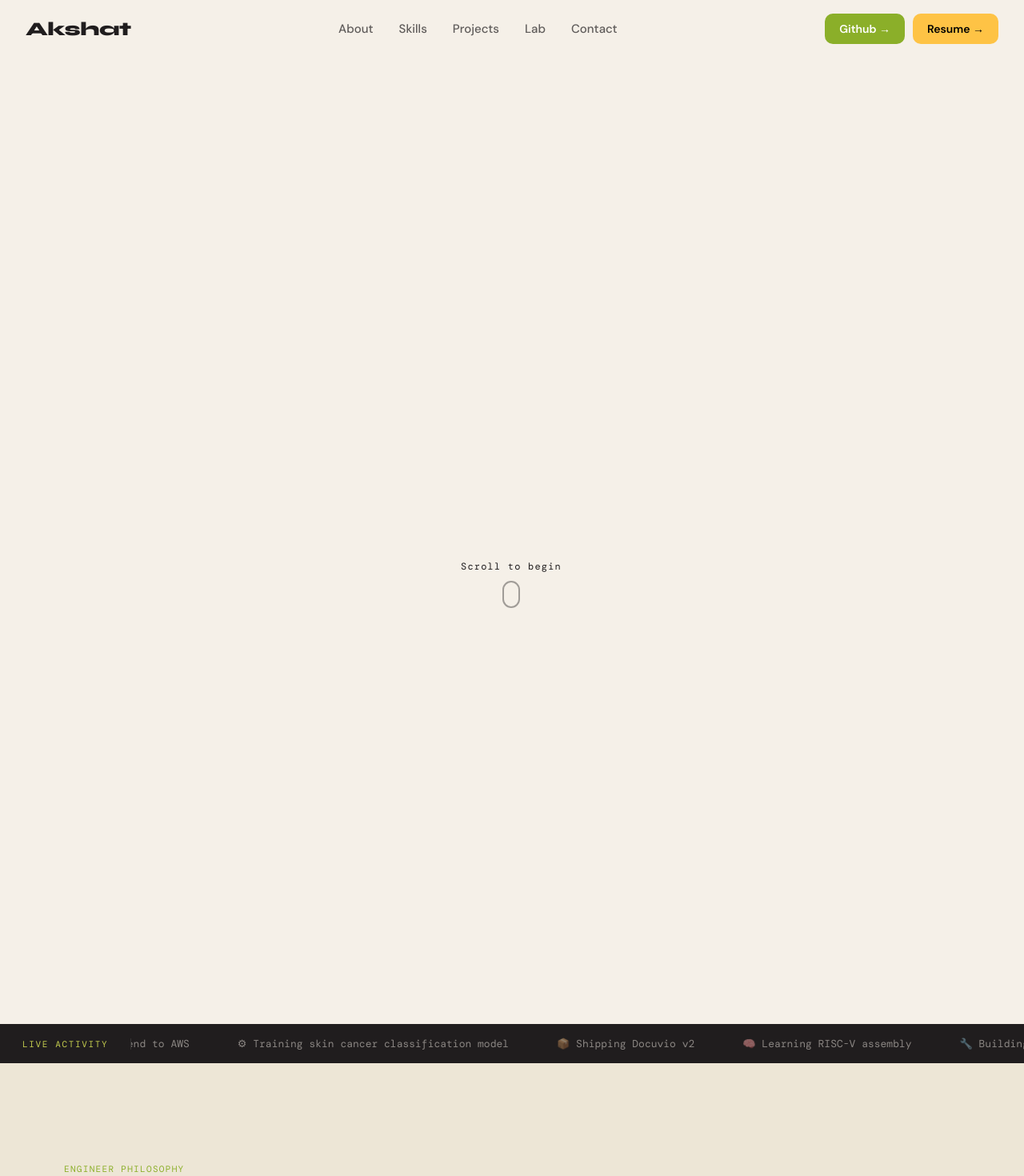
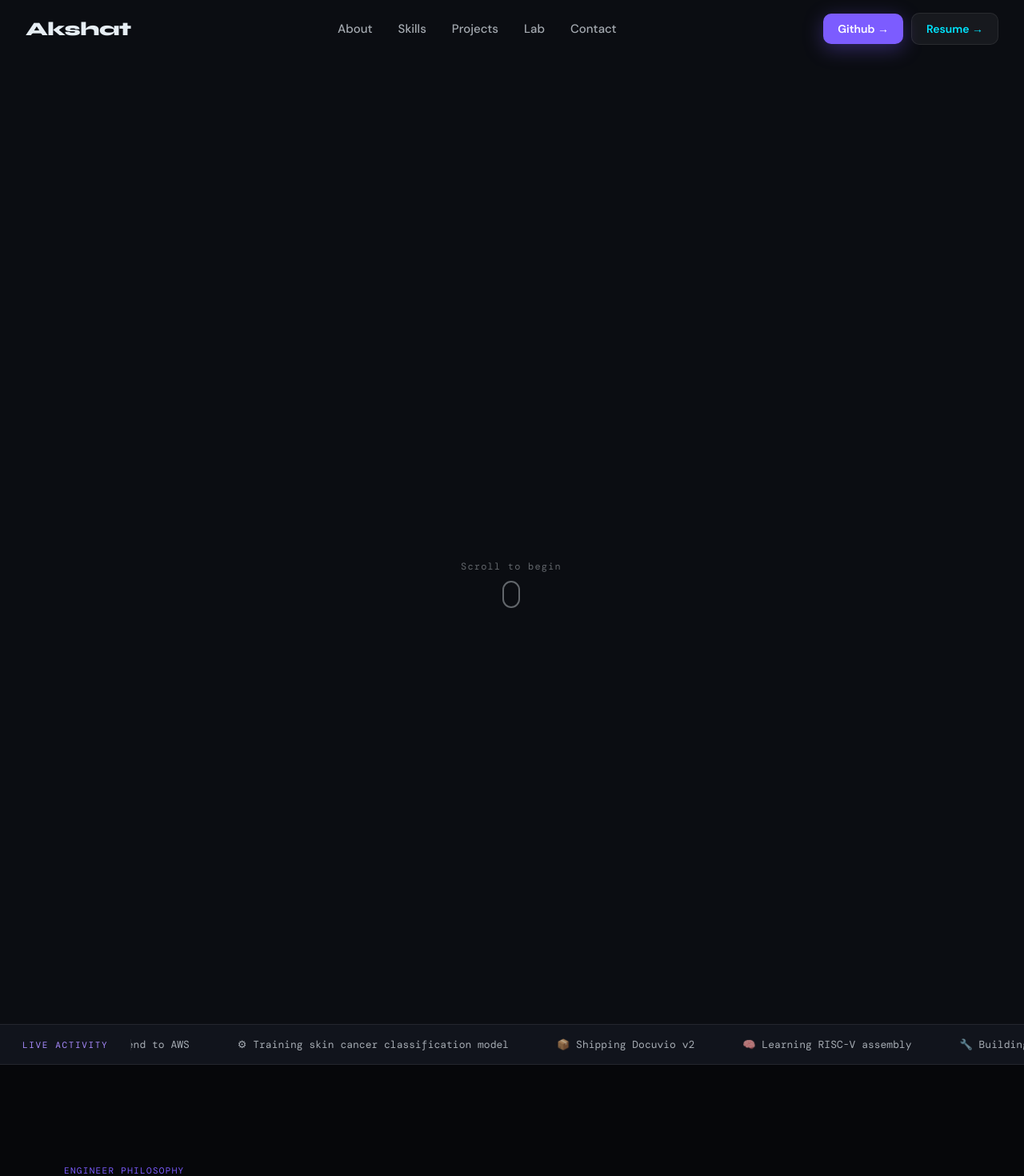
Before and after one commit to akshat2508/akshat25Portfolio, a React (Vite) app: page / in a window 1280 px wide. Shown: the top 1470 px of the page at 80% size. Built offline with nearby package versions, Linux system fonts and the light colour scheme; a web font is replaced by a local one.

Commit message:
DARK THEME

```diff
--- a/src/components/ActivityTicker/ActivityTicker.css
+++ b/src/components/ActivityTicker/ActivityTicker.css
@@ -1,8 +1,10 @@
+
+/* TICKER */
 .ticker{
 
-background:var(--ink);
+background:var(--parchment-light);
 
-color:white;
+color:var(--ink);
 
 display:flex;
 align-items:center;
@@ -11,7 +13,14 @@ overflow:hidden;
 
 padding:16px 0;
 
+border-top:1px solid var(--border);
+border-bottom:1px solid var(--border);
+
+backdrop-filter:blur(6px);
+
 }
+
+/* label */
 
 .ticker-label{
 
@@ -25,11 +34,13 @@ letter-spacing:0.15em;
 
 color:var(--sage-light);
 
-border-right:1px solid rgba(255,255,255,0.1);
+border-right:1px solid var(--border);
 
 flex-shrink:0;
 
 }
+
+/* track */
 
 .ticker-track{
 
@@ -41,6 +52,8 @@ padding:0 28px;
 
 }
 
+/* moving row */
+
 .ticker-inner{
 
 display:flex;
@@ -51,12 +64,22 @@ white-space:nowrap;
 
 }
 
+/* item */
+
 .ticker-item{
 
 font-family:var(--font-mono);
 
 font-size:13px;
 
-color:rgba(245,240,232,0.5);
+color:var(--ink-70);
+
+transition:color .2s ease;
 
 }
+
+.ticker-item:hover{
+
+color:var(--ink);
+
+}
--- a/src/components/Hero/Hero.css
+++ b/src/components/Hero/Hero.css
@@ -1,3 +1,7 @@
+
+
+/* HERO section */
+
 .hero-section{
 background:var(--parchment);
 }
@@ -21,13 +25,13 @@ align-items:center;
 
 /* layout */
 
-.hero-grid {
-    display: grid;
-    grid-template-columns: 1fr 1fr;
-    align-items: center;
-    max-width: 94%;
-    margin: auto;
-    width: 100%;
+.hero-grid{
+display:grid;
+grid-template-columns:1fr 1fr;
+align-items:center;
+max-width:94%;
+margin:auto;
+width:100%;
 }
 
 /* left column */
@@ -35,7 +39,7 @@ align-items:center;
 .hero-left{
 display:flex;
 flex-direction:column;
-gap:12px;
+gap:14px;
 }
 
 /* right column */
@@ -43,7 +47,7 @@ gap:12px;
 .hero-right{
 display:flex;
 justify-content:center;
-height: 580px;
+height:580px;
 }
 
 /* pill */
@@ -53,7 +57,7 @@ display:inline-flex;
 align-items:center;
 gap:8px;
 
-background:var(--ink);
+background:rgba(255,255,255,0.04);
 color:var(--gold);
 
 padding:8px 16px;
@@ -62,6 +66,10 @@ border-radius:100px;
 
 font-family:var(--font-mono);
 font-size:11px;
+
+border:1px solid var(--border);
+
+backdrop-filter:blur(6px);
 }
 
 .hero-dot{
@@ -69,6 +77,8 @@ width:7px;
 height:7px;
 border-radius:50%;
 background:var(--sage);
+
+box-shadow:0 0 8px var(--sage);
 }
 
 /* title */
@@ -78,6 +88,8 @@ font-family:var(--font-display);
 font-size:80px;
 font-weight:800;
 line-height:0.9;
+
+color:var(--ink);
 }
 
 .accent{
@@ -92,7 +104,7 @@ font-size:80px;
 font-weight:800;
 
 color:transparent;
--webkit-text-stroke:2px var(--ink);
+-webkit-text-stroke:2px rgba(255, 255, 255, 0.774);
 }
 
 /* description */
@@ -120,17 +132,35 @@ border-radius:12px;
 
 font-weight:600;
 text-decoration:none;
+
+box-shadow:0 6px 30px rgba(124,92,255,0.35);
+
+transition:all .25s ease;
+}
+
+.btn-primary:hover{
+transform:translateY(-2px);
+box-shadow:0 10px 40px rgba(124,92,255,0.45);
 }
 
 .btn-secondary{
-background:var(--gold);
-color:var(--ink);
+background:rgba(255,255,255,0.05);
+color:var(--gold);
 
 padding:16px 30px;
 border-radius:12px;
 
 font-weight:600;
 text-decoration:none;
+
+border:1px solid var(--border);
+
+transition:all .25s ease;
+}
+
+.btn-secondary:hover{
+background:rgba(255,255,255,0.08);
+transform:translateY(-2px);
 }
 
 /* stats */
@@ -144,6 +174,8 @@ gap:40px;
 font-family:var(--font-display);
 font-size:32px;
 font-weight:800;
+
+color:var(--ink);
 }
 
 .stat-label{
@@ -156,13 +188,16 @@ color:var(--ink-40);
 .terminal{
 width:420px;
 
-background:#111;
-color:#eee;
+background:var(--parchment-light);
 
 border-radius:14px;
 overflow:hidden;
 
-box-shadow:0 20px 80px rgba(0,0,0,0.3);
+border:1px solid var(--border);
+
+box-shadow:
+0 30px 80px rgba(0,0,0,0.6),
+0 0 40px rgba(0,229,255,0.05);
 }
 
 /* terminal header */
@@ -174,7 +209,9 @@ gap:8px;
 
 padding:10px;
 
-background:#222;
+background:rgba(255,255,255,0.03);
+
+border-bottom:1px solid var(--border);
 }
 
 .dot{
@@ -191,20 +228,25 @@ border-radius:50%;
 margin-left:10px;
 font-family:var(--font-mono);
 font-size:12px;
+color:var(--ink-70);
 }
 
 /* terminal body */
 
 .terminal-body{
-    padding: 20px;
-    font-family: var(--font-mono);
-    font-size: 13px;
-    line-height: 1.7;
+padding:20px;
+font-family:var(--font-mono);
+font-size:13px;
+line-height:1.7;
+color:var(--ink);
 }
 
 .green{
-color:#8BAF29;
+color:var(--sage);
 }
+
+/* scroll hint */
+
 .scroll-hint{
 
 position:absolute;
@@ -227,11 +269,12 @@ font-family:var(--font-mono);
 
 font-size:12px;
 
-color:var(--ink-50);
+color:var(--ink-40);
 
 letter-spacing:0.1em;
 
 }
+
 .scroll-wheel{
 
 width:22px;
@@ -266,13 +309,18 @@ transform:translateX(-50%);
 animation:scroll-wheel 1.4s infinite;
 
 }
+
+/* ascii */
+
 .ascii-art{
-font-family: "JetBrains Mono", monospace;
+font-family:"JetBrains Mono", monospace;
 font-size:8px;
 line-height:8px;
 white-space:pre;
-color:#9ca3af;
+color:var(--ink-40);
 }
+
+/* animation */
 
 @keyframes scroll-wheel{
 
--- a/src/components/Navbar/Navbar.css
+++ b/src/components/Navbar/Navbar.css
@@ -1,3 +1,5 @@
+/* navbar  */
+
 .navbar {
 
   position: fixed;
@@ -16,16 +18,20 @@
 
 }
 
+/* scrolled state */
+
 .navbar-scrolled{
 
-  background: rgba(245,240,232,0.95);
+  background: rgba(11,13,18,0.85);
 
-  backdrop-filter: blur(20px);
-  -webkit-backdrop-filter: blur(20px);
+  backdrop-filter: blur(16px);
+  -webkit-backdrop-filter: blur(16px);
 
   border-bottom: 1px solid var(--border);
 
 }
+
+/* container */
 
 .nav-container{
 
@@ -42,6 +48,8 @@
 
 }
 
+/* logo */
+
 .nav-logo{
 
   font-family: var(--font-display);
@@ -50,7 +58,11 @@
 
   letter-spacing:-0.5px;
 
+  color:var(--ink);
+
 }
+
+/* nav links */
 
 .nav-links{
 
@@ -68,9 +80,13 @@
 
   color:var(--ink-70);
 
-  transition: all 0.2s ease;
+  transition: all 0.25s ease;
+
+  position:relative;
 
 }
+
+/* hover glow */
 
 .nav-links a:hover{
 
@@ -78,12 +94,42 @@
 
 }
 
+/* underline animation */
+
+.nav-links a::after{
+
+  content:"";
+
+  position:absolute;
+
+  bottom:-6px;
+  left:0;
+
+  width:0%;
+  height:2px;
+
+  background:var(--sage);
+
+  transition:width 0.25s ease;
+
+}
+
+.nav-links a:hover::after{
+
+  width:100%;
+
+}
+
+/* right side */
+
 .nav-right{
 
   display:flex;
   align-items:center;
 
 }
+
+/* primary button */
 
 .nav-btn{
 
@@ -99,21 +145,27 @@
   background: var(--sage);
   color:white;
 
-  transition: all 0.2s ease;
+  box-shadow:0 6px 25px rgba(124,92,255,0.35);
+
+  transition: all 0.25s ease;
 
 }
 
 .nav-btn:hover{
 
-  transform: translateY(-1px);
+  transform: translateY(-2px);
+
+  box-shadow:0 10px 40px rgba(124,92,255,0.45);
 
   background: var(--sage-light);
 
 }
-.nav-btn-cv
-{
 
-      text-decoration:none;
+/* CV button */
+
+.nav-btn-cv{
+
+  text-decoration:none;
 
   padding:10px 18px;
 
@@ -121,10 +173,22 @@
 
   font-size:14px;
   font-weight:600;
-  margin-left: 10px;
 
-  background: var(--gold);
-  color:black;
+  margin-left:10px;
 
-  transition: all 0.2s ease;
+  background:rgba(255,255,255,0.05);
+  color:var(--gold);
+
+  border:1px solid var(--border);
+
+  transition: all 0.25s ease;
+
 }
+
+.nav-btn-cv:hover{
+
+  transform: translateY(-2px);
+
+  background:rgba(255,255,255,0.08);
+
+}
--- a/src/components/Projects/Projects.css
+++ b/src/components/Projects/Projects.css
@@ -1,25 +1,35 @@
+
+
 .projects-section{
 background:var(--parchment);
 }
+
+/* scroll container */
 
 .projects-scroll{
 height:300vh;
 position:relative;
 }
 
-.Project-header
-{
-    font-family:var(--font-display);
+/* section title */
 
+.Project-header{
+
+font-family:var(--font-display);
 font-size:60px;
-
 font-weight:800;
 
 letter-spacing:-0.03em;
 
-margin: auto;
-padding-left: 35%;
+margin:auto;
+padding-left:35%;
+
+color:var(--ink);
+
 }
+
+/* sticky container */
+
 .projects-sticky{
 position:sticky;
 top:0;
@@ -30,12 +40,13 @@ align-items:center;
 overflow:hidden;
 }
 
-/* horizontal movement */
+/* horizontal track */
 
 .projects-track{
 display:flex;
 gap:80px;
 padding:0 100px;
+
 scroll-snap-type:x mandatory;
 }
 
@@ -46,7 +57,7 @@ scroll-snap-type:x mandatory;
 width:900px;
 height:500px;
 
-background:white;
+background:var(--parchment-light);
 
 border-radius:24px;
 
@@ -55,16 +66,28 @@ grid-template-columns:1fr 1fr;
 
 padding:50px;
 
+border:1px solid var(--border);
+
 box-shadow:
-0 10px 40px rgba(0,0,0,0.08),
-0 40px 120px rgba(0,0,0,0.12);
+0 20px 60px rgba(0,0,0,0.6),
+0 0 40px rgba(124,92,255,0.05);
 
-transition:transform .3s ease;
+transition:transform .3s ease, box-shadow .3s ease;
+
 scroll-snap-align:center;
+
 }
 
+/* hover effect */
+
 .project-card:hover{
+
 transform:translateY(-8px);
+
+box-shadow:
+0 30px 90px rgba(0,0,0,0.7),
+0 0 60px rgba(124,92,255,0.08);
+
 }
 
 /* text side */
@@ -75,41 +98,65 @@ flex-direction:column;
 justify-content:center;
 }
 
+/* title */
+
 .project-title{
+
 font-family:var(--font-display);
+
 font-size:40px;
 font-weight:800;
+
 margin-bottom:20px;
+
+color:var(--ink);
+
 }
 
+/* description */
+
 .project-desc{
+
 font-size:17px;
+
 color:var(--ink-70);
+
 line-height:1.6;
+
 margin-bottom:25px;
+
 }
 
 /* tech pills */
 
 .project-tech{
+
 display:flex;
 gap:10px;
 flex-wrap:wrap;
+
 margin-bottom:30px;
+
 }
 
 .tech-pill{
-background:var(--parchment-dark);
+
+background:rgba(255,255,255,0.04);
+
 padding:6px 12px;
+
 border-radius:6px;
 
 font-family:var(--font-mono);
 font-size:11px;
 
 border:1px solid var(--border);
+
+color:var(--ink-70);
+
 }
 
-/* preview */
+/* preview panel */
 
 .project-preview{
 
@@ -117,38 +164,86 @@ display:flex;
 align-items:center;
 justify-content:center;
 
-background:var(--parchment-light);
+background:rgba(255,255,255,0.03);
 
 border-radius:16px;
 
 overflow:hidden;
+
+border:1px solid var(--border);
+
 }
 
 .project-preview img{
+
 width:100%;
 height:100%;
+
 object-fit:fill;
+
 }
 
 /* buttons */
 
 .project-buttons{
+
 display:flex;
 gap:14px;
+
 }
 
+/* primary */
+
 .btn-primary{
+
 background:var(--sage);
+
 color:white;
+
 padding:12px 22px;
+
 border-radius:10px;
+
 font-weight:600;
+
+box-shadow:0 6px 25px rgba(124,92,255,0.35);
+
+transition:all .25s ease;
+
 }
 
+.btn-primary:hover{
+
+transform:translateY(-2px);
+
+box-shadow:0 10px 40px rgba(124,92,255,0.45);
+
+}
+
+/* secondary */
+
 .btn-secondary{
-background:var(--gold);
-color:var(--ink);
+
+background:rgba(255,255,255,0.05);
+
+color:var(--gold);
+
 padding:12px 22px;
+
 border-radius:10px;
+
 font-weight:600;
+
+border:1px solid var(--border);
+
+transition:all .25s ease;
+
 }
+
+.btn-secondary:hover{
+
+background:rgba(255,255,255,0.08);
+
+transform:translateY(-2px);
+
+}
--- a/src/components/TimeLine/Timeline.css
+++ b/src/components/TimeLine/Timeline.css
@@ -1,3 +1,6 @@
+
+/* //TIMELINE */
+
 .timeline-section{
 background:var(--parchment-light);
 padding:160px 0;
@@ -13,14 +16,14 @@ padding:0 40px;
 
 .timeline-header{
 margin-bottom:60px;
-text-align: center;
+text-align:center;
 }
 
 .timeline-tag{
 font-family:var(--font-mono);
 font-size:11px;
 letter-spacing:0.12em;
-color:var(--sage);
+color:var(--sage-light);
 display:block;
 margin-bottom:16px;
 }
@@ -29,6 +32,7 @@ margin-bottom:16px;
 font-family:var(--font-display);
 font-size:64px;
 font-weight:800;
+color:var(--ink);
 }
 
 /* toggle */
@@ -40,17 +44,39 @@ margin-bottom:80px;
 }
 
 .timeline-toggle button{
+
 padding:10px 20px;
+
 border-radius:10px;
+
 border:1px solid var(--border);
-background:white;
+
+background:rgba(255,255,255,0.04);
+
 font-family:var(--font-mono);
+
+color:var(--ink-70);
+
 cursor:pointer;
+
+transition:all .2s ease;
+
+}
+
+.timeline-toggle button:hover{
+
+background:rgba(255,255,255,0.08);
+
 }
 
 .timeline-toggle button.active{
+
 background:var(--sage);
+
 color:white;
+
+box-shadow:0 6px 25px rgba(124,92,255,0.35);
+
 }
 
 /* timeline spine */
@@ -60,25 +86,36 @@ position:relative;
 }
 
 .timeline::before{
+
 content:"";
+
 position:absolute;
+
 left:50%;
 top:0;
+
 width:2px;
 height:100%;
-background:var(--border);
+
+background:rgba(255,255,255,0.08);
+
 transform:translateX(-50%);
+
 }
 
 /* timeline item */
 
 .timeline-item{
+
 position:relative;
+
 width:50%;
+
 padding:40px 50px;
+
 }
 
-/* zigzag */
+/* zigzag layout */
 
 .timeline-item.left{
 left:0;
@@ -92,14 +129,24 @@ left:50%;
 /* node */
 
 .timeline-node{
+
 position:absolute;
+
 top:48px;
+
 width:14px;
 height:14px;
+
 background:var(--sage);
+
 border-radius:50%;
+
 border:3px solid var(--parchment-light);
+
 z-index:2;
+
+box-shadow:0 0 10px var(--sage);
+
 }
 
 .timeline-item.left .timeline-node{
@@ -113,43 +160,94 @@ left:-8px;
 /* card */
 
 .timeline-card{
-background:white;
+
+background:var(--parchment);
+
 padding:24px;
+
 border-radius:14px;
+
 border:1px solid var(--border);
 
 box-shadow:
-0 10px 40px rgba(0,0,0,0.05);
+0 15px 40px rgba(0,0,0,0.5),
+0 0 30px rgba(124,92,255,0.05);
 
 max-width:380px;
+
 display:inline-block;
+
+transition:all .25s ease;
+
+}
+
+.timeline-card:hover{
+
+transform:translateY(-4px);
+
+box-shadow:
+0 25px 70px rgba(0,0,0,0.6),
+0 0 40px rgba(124,92,255,0.08);
+
 }
 
 /* typography */
 
 .timeline-date{
+
 font-family:var(--font-mono);
+
 font-size:11px;
+
 color:var(--ink-40);
+
 display:block;
+
 margin-bottom:6px;
+
 }
 
 .timeline-card h3{
+
 font-family:var(--font-display);
+
 font-size:20px;
+
 margin-bottom:4px;
+
+color:var(--ink);
+
 }
 
 .timeline-card h4{
+
 font-family:var(--font-mono);
+
 font-size:12px;
-color:var(--ink-60);
+
+color:var(--ink-70);
+
 margin-bottom:10px;
+
 }
 
 .timeline-card p{
+
 font-size:14px;
+
 color:var(--ink-70);
+
 line-height:1.6;
+
 }
+.timeline-node{
+animation:nodePulse 2s infinite;
+}
+
+@keyframes nodePulse{
+
+0%{box-shadow:0 0 0 rgba(124,92,255,0.6);}
+70%{box-shadow:0 0 12px rgba(124,92,255,0.2);}
+100%{box-shadow:0 0 0 rgba(124,92,255,0);}
+
+}
--- a/src/styles/global.css
+++ b/src/styles/global.css
@@ -1,3 +1,7 @@
+
+
+/* //GLOABLSCSS */
+
 @import url('https://fonts.googleapis.com/css2?family=Syne:wght@400;600;700;800&family=DM+Sans:wght@300;400;500;600&family=DM+Mono:wght@300;400&display=swap');
 
 @import "./variables.css";
@@ -11,10 +15,15 @@
 html{
   scroll-behavior:smooth;
 }
-
 body{
   font-family: var(--font-body);
   background: var(--parchment);
   color: var(--ink);
   overflow-x:hidden;
+
+  background-image:
+    linear-gradient(rgba(255,255,255,0.03) 1px, transparent 1px),
+    linear-gradient(90deg, rgba(255,255,255,0.03) 1px, transparent 1px);
+
+  background-size: 40px 40px;
 }
--- a/src/styles/variables.css
+++ b/src/styles/variables.css
@@ -1,23 +1,28 @@
+
+
+
+/* //VRAIABLES.CSS */
+
 :root {
 
-  --parchment: #F5F0E8;
-  --parchment-light: #FAF7F0;
-  --parchment-dark: #EDE6D6;
+  --parchment: #0B0D12;
+  --parchment-light: #11141C;
+  --parchment-dark: #06070A;
 
-  --gold: #FEC345;
-  --gold-dark: #DF9A06;
+  --gold: #00E5FF;
+  --gold-dark: #00B8D4;
 
-  --sage: #8BAF29;
-  --sage-light: #C4CD4E;
+  --sage: #7C5CFF;
+  --sage-light: #A98BFF;
 
-  --coral: #E57373;
-  --blue: #BACDED;
+  --coral: #FF4D6D;
+  --blue: #4DA3FF;
 
-  --ink: #201D1E;
-  --ink-70: rgba(32,29,30,0.7);
-  --ink-40: rgba(32,29,30,0.4);
+  --ink: #E6EDF3;
+  --ink-70: rgba(230,237,243,0.7);
+  --ink-40: rgba(230,237,243,0.4);
 
-  --border: rgba(32,29,30,0.10);
+  --border: rgba(255,255,255,0.08);
 
   --font-display: 'Syne', sans-serif;
   --font-body: 'DM Sans', sans-serif;
```
Also changed, not shown: src/components/Certificates/Certificates.css (+47 -11 lines), src/components/Footer/Footer.css (+38 -7 lines), src/components/Lab/Lab.css (+76 -59 lines).
